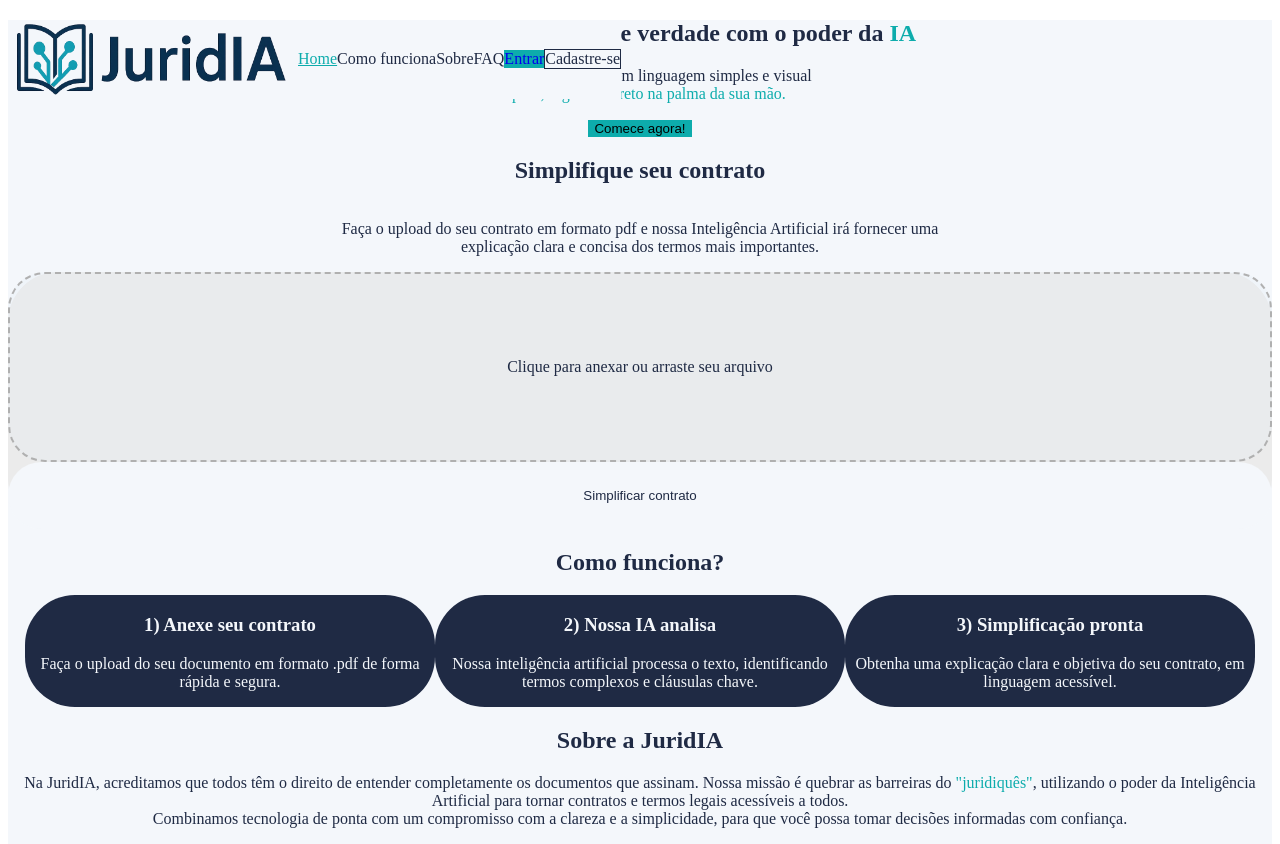
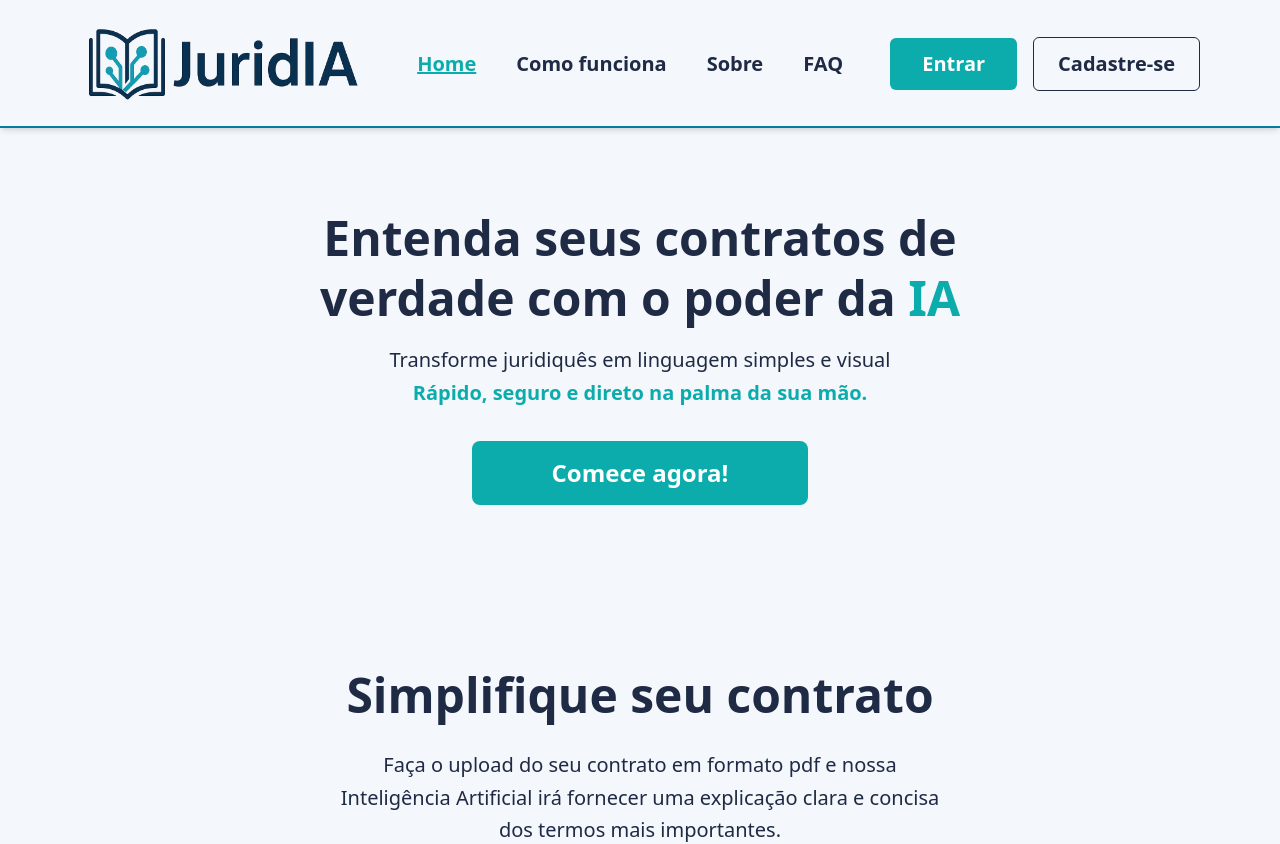
Before and after one commit to marcos-kaio/JuridIA, a React (Vite) app in the folder React/: page / in a window 1280 px wide. Shown: the top 844 px of the page. Built offline with nearby package versions, Linux system fonts and the light colour scheme; no server answers.

Commit message:
bugfix: mais explicito no vit

```diff
--- a/React/src/index.css
+++ b/React/src/index.css
@@ -1,7 +1,5 @@
 @import url("https://fonts.googleapis.com/css2?family=Montserrat:wght@400;600;700&family=Poppins:wght@200;300;400;600;700&display=swap");
-@tailwind base;
-@tailwind components;
-@tailwind utilities;
+@import "tailwindcss";
 
 html {
   scroll-behavior: smooth;
--- a/React/vite.config.js
+++ b/React/vite.config.js
@@ -1,11 +1,12 @@
 import { defineConfig } from "vite";
 import react from "@vitejs/plugin-react";
 import tailwindcss from "@tailwindcss/vite";
+import tailwindConfig from './tailwind.config.js';
 
 export default defineConfig({
   plugins: [
     react(),
-    tailwindcss(),
+    tailwindcss({ config: tailwindConfig }),
   ],
   server: {
     port: 3000,
```
